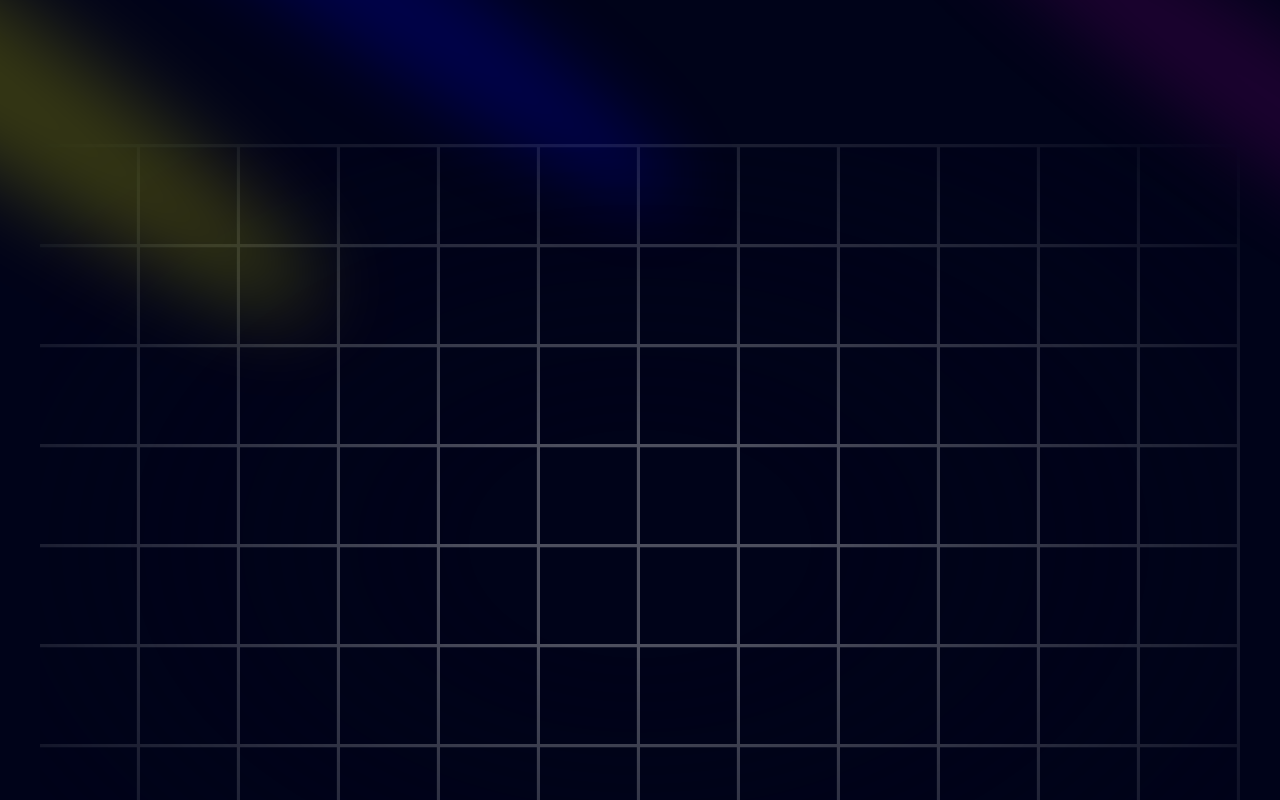
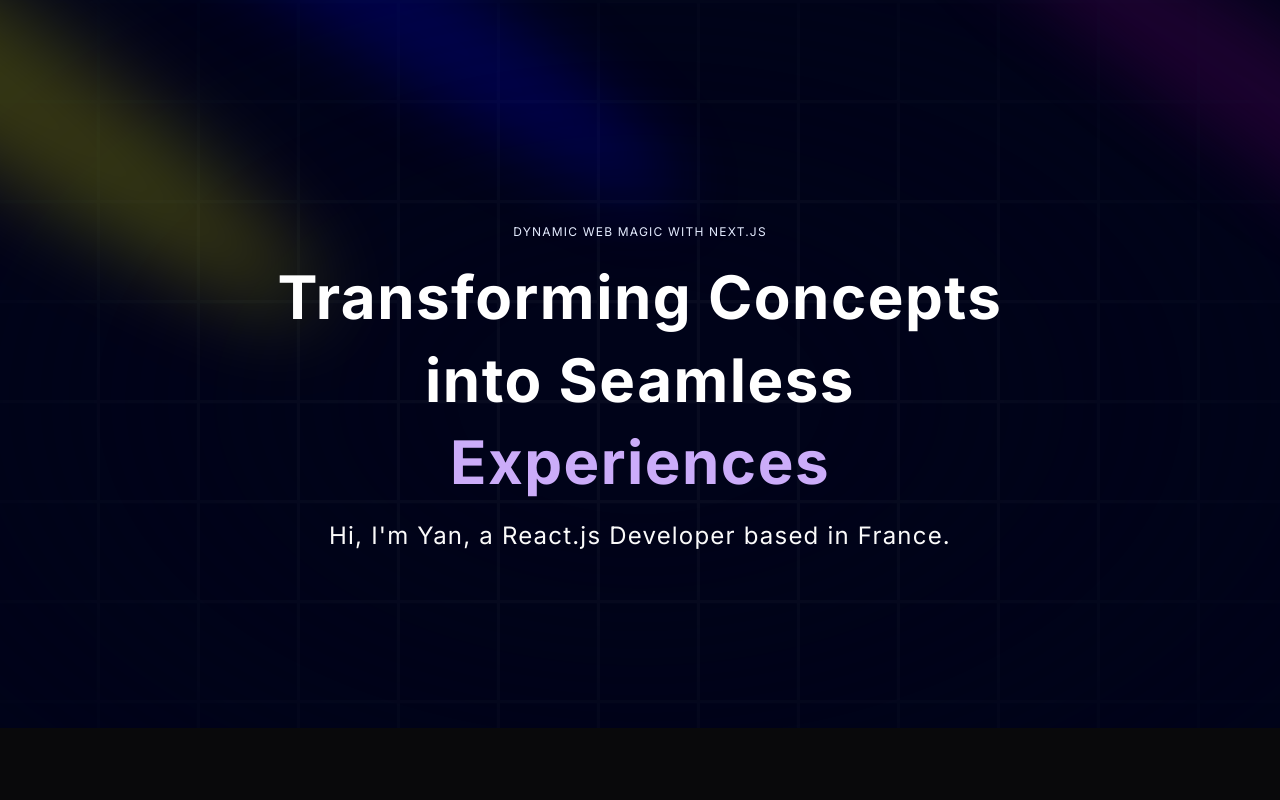
Before and after one commit to YanBerdin/next-portfolio, a Next.js app: page / in a window 1280 px wide. Shown: the top 800 px of the page. Built offline with nearby package versions, Linux system fonts and the light colour scheme.

Commit message:
add TextGenerateEffect to Hero Comp

```diff
--- a/components/Hero.tsx
+++ b/components/Hero.tsx
@@ -1,5 +1,7 @@
 // import React from "react";
 import { Spotlight } from "./ui/Spotlight";
+import { TextGenerateEffect } from "./ui/TextGenerateEffect";
+
 
 export const Hero = () => {
     return (
@@ -9,9 +11,21 @@
                 <Spotlight className="top-10 left-full h-[80vh] w-[50vw]" fill="purple" />
                 <Spotlight className="-top-28 left-80 h-[80vh] w-[50vw]" fill="blue" />
             </div>
-            <div className="h-screen w-full dark:bg-black-100 bg-white  dark:bg-grid-white/[0.3] bg-grid-black/[0.2] relative flex items-center justify-center">
+            <div className="h-screen w-full dark:bg-black-100 bg-white  dark:bg-grid-white/[0.03] bg-grid-black/[0.2] flex items-center justify-center absolute top-0 left-0">
                 {/* Radial gradient for the container to give a faded look */}
                 <div className="absolute pointer-events-none inset-0 flex items-center justify-center dark:bg-black-100  bg-white [mask-image:radial-gradient(ellipse_at_center,transparent_20%,black)]"/>
+            </div>
+            <div className="flex justify-center relative my-20 z-10">
+                <div className="max-w-[89vh] md:max-w-2xl lg:max-w-[60vw] flex flex-col items-center justify-center">
+                    <h2 className="uppercase tracking-widest text-xs text-center text-blue-100 max-w-80">
+                        Dynamic Web Magic With Next.js
+                    </h2>
+                    <TextGenerateEffect
+                    className="text-center text-[40px] md:text-5xl lg:text-6xl"
+                        words="Transforming Concepts into Seamless Experiences"
+                    />
+                    <p className="text-center md:tracking-wider mb-4 text-sm md:text-lg lg:text-2xl">Hi, I&apos;m Yan, a React.js Developer based in France.</p>
+                </div>
             </div>
         </div>
 
--- /dev/null
+++ b/components/ui/TextGenerateEffect.tsx
@@ -0,0 +1,59 @@
+"use client";
+import { useEffect } from "react";
+import { motion, stagger, useAnimate } from "framer-motion";
+import { cn } from  "@/utils/cn";
+
+export const TextGenerateEffect = ({
+  words,
+  className,
+}: {
+  words: string;
+  className?: string;
+}) => {
+  const [scope, animate] = useAnimate();
+  let wordsArray = words.split(" ");
+  useEffect(() => {
+    console.log(wordsArray);
+    animate(
+      "span",
+      {
+        opacity: 1,
+      },
+      {
+        duration: 2,
+        delay: stagger(0.2),
+      }
+    );
+  }, [scope.current]);
+
+  const renderWords = () => {
+    return (
+      <motion.div ref={scope}>
+        {wordsArray.map((word, idx) => {
+          return (
+            <motion.span
+              key={word + idx}
+              // change here if idx is greater than 3, change the text color to #CBACF9
+              className={` ${idx > 3 ? "text-purple" : "dark:text-white text-black"
+                } opacity-0`}
+            >
+              {word}{" "}
+            </motion.span>
+          );
+        })}
+      </motion.div>
+    );
+  };
+
+  return (
+    <div className={cn("font-bold", className)}>
+      {/* mt-4 to my-4 */}
+      <div className="my-4">
+        {/* remove  text-2xl from the original */}
+        <div className=" dark:text-white text-black leading-snug tracking-wide">
+          {renderWords()}
+        </div>
+      </div>
+    </div>
+  );
+};
```
